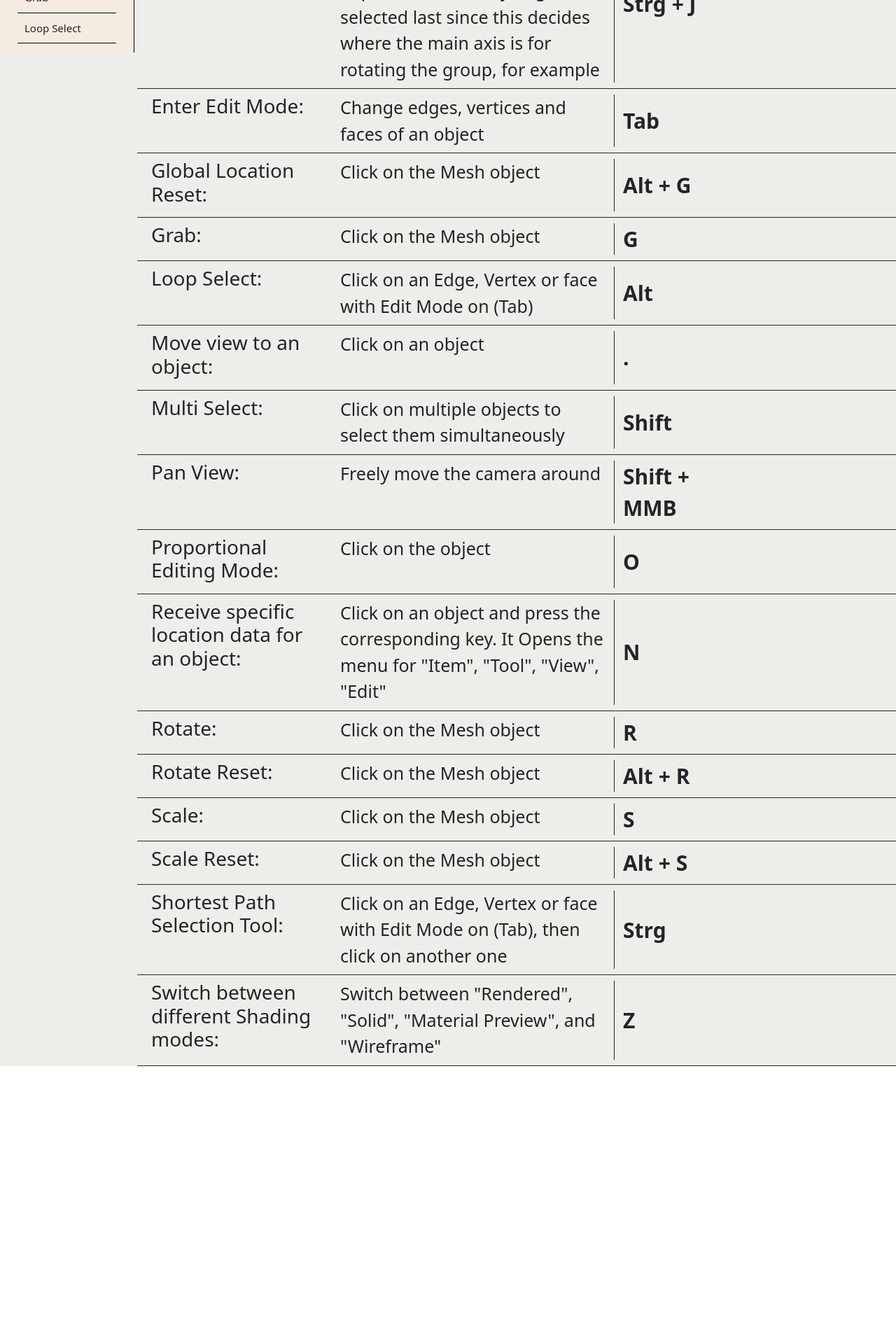
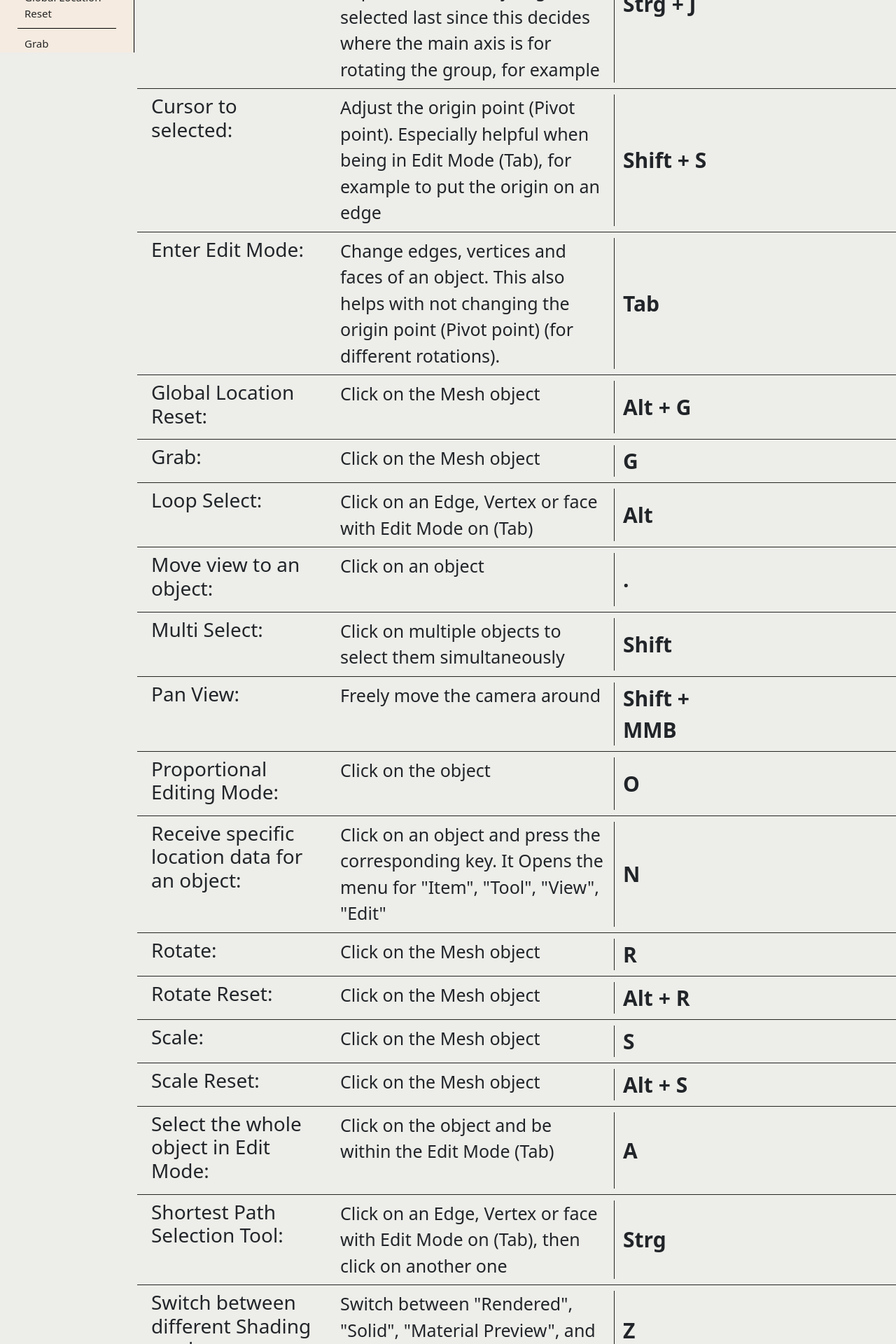
Before and after one commit to Matthes-Baer/Blenumentation, a SvelteKit app: page /blender in a window 1280 px wide. Shown: the part 400-2320 px from the top of the page at 70% size. Before the commit the page ends 1923 px from the top, so only its background shows below. Built offline with nearby package versions, Linux system fonts and the light colour scheme.

Commit message:
feat: Added data entries for blender documentation

```diff
--- a/src/data/blender/documentationData.ts
+++ b/src/data/blender/documentationData.ts
@@ -33,7 +33,8 @@ const documentationData: documentationDataInterface[] = [
 	},
 	{
 		name: 'Enter Edit Mode',
-		description: 'Change edges, vertices and faces of an object',
+		description:
+			'Change edges, vertices and faces of an object. This also helps with not changing the origin point (Pivot point) (for different rotations).',
 		keystroke: 'Tab'
 	},
 	{
@@ -57,6 +58,17 @@ const documentationData: documentationDataInterface[] = [
 		name: 'Proportional Editing Mode',
 		description: 'Click on the object',
 		keystroke: 'O'
+	},
+	{
+		name: 'Select the whole object in Edit Mode',
+		description: 'Click on the object and be within the Edit Mode (Tab)',
+		keystroke: 'A'
+	},
+	{
+		name: 'Cursor to selected',
+		description:
+			'Adjust the origin point (Pivot point). Especially helpful when being in Edit Mode (Tab), for example to put the origin on an edge',
+		keystroke: 'Shift + S'
 	}
 ];
 
```
